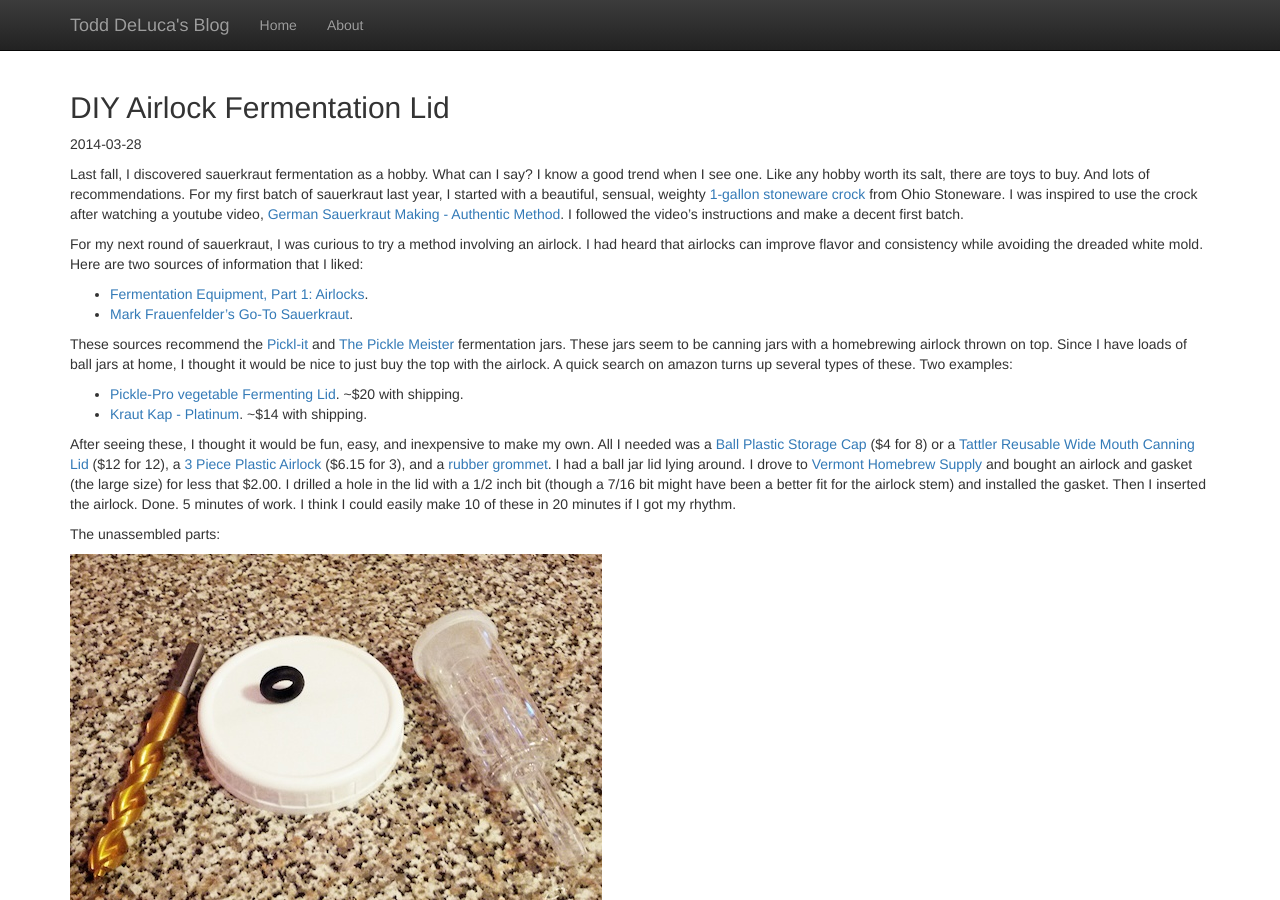
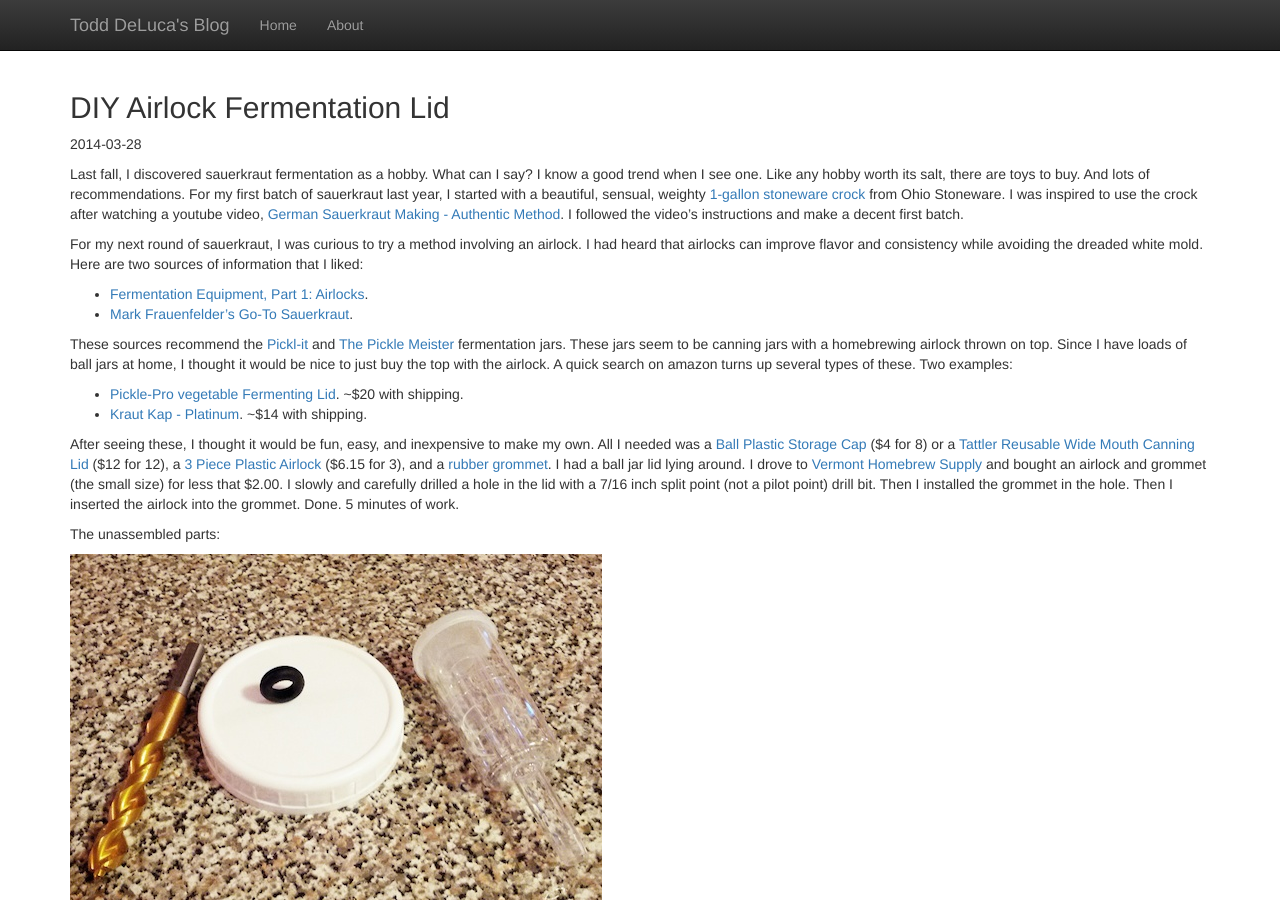
Before and after one commit to todddeluca/todddeluca.github.io, a Jekyll site: the page built from _posts/2014-03-28-DIY-ball-jar-fermentation-lid.md, in a window 1280 px wide and 900 px high. Built offline with Jekyll 4.4.1, drawn with Linux system fonts in a browser that asks for light colours; nearby versions of some CDN libraries; Markdown is read by kramdown in place of the engine named in the settings.

Commit message:
Update drilling directions.

```diff
--- a/_posts/2014-03-28-DIY-ball-jar-fermentation-lid.md
+++ b/_posts/2014-03-28-DIY-ball-jar-fermentation-lid.md
@@ -15,7 +15,7 @@ These sources recommend the [Pickl-it][5] and [The Pickle Meister][6] fermentati
 - [Pickle-Pro vegetable Fermenting Lid][7].  ~$20 with shipping.
 - [Kraut Kap - Platinum][8].  ~$14 with shipping.
 
-After seeing these, I thought it would be fun, easy, and inexpensive to make my own.  All I needed was a [Ball Plastic Storage Cap][9] ($4 for 8) or a [Tattler Reusable Wide Mouth Canning Lid][10] ($12 for 12), a [3 Piece Plastic Airlock][11] ($6.15 for 3), and a [rubber grommet][15].  I had a ball jar lid lying around.  I drove to [Vermont Homebrew Supply][12] and bought an airlock and gasket (the large size) for less that $2.00.  I drilled a hole in the lid with a 1/2 inch bit (though a 7/16 bit might have been a better fit for the airlock stem) and installed the gasket.  Then I inserted the airlock.  Done.  5 minutes of work.  I think I could easily make 10 of these in 20 minutes if I got my rhythm.
+After seeing these, I thought it would be fun, easy, and inexpensive to make my own.  All I needed was a [Ball Plastic Storage Cap][9] ($4 for 8) or a [Tattler Reusable Wide Mouth Canning Lid][10] ($12 for 12), a [3 Piece Plastic Airlock][11] ($6.15 for 3), and a [rubber grommet][15].  I had a ball jar lid lying around.  I drove to [Vermont Homebrew Supply][12] and bought an airlock and grommet (the small size) for less that $2.00.  I slowly and carefully drilled a hole in the lid with a 7/16 inch split point (not a pilot point) drill bit.  Then I installed the grommet in the hole.  Then I inserted the airlock into the grommet.  Done.  5 minutes of work.
 
 The unassembled parts:
 
```
